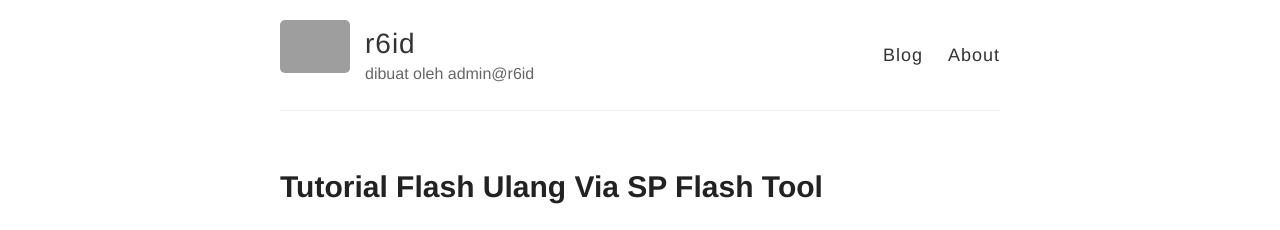
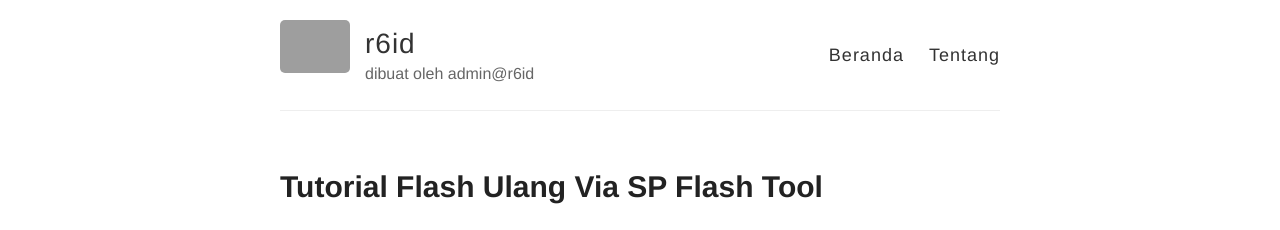
Before and after one commit to r6id/r6id.github.io, a Jekyll site: the page built from index.html, in a window 1280 px wide. Shown: the top 230 px of the page. Built offline with Jekyll 4.4.1, drawn with Linux system fonts in a browser that asks for light colours; grey boxes are pictures that could not be loaded.

Commit message:
r6id-web: EN -> ID
Signed-off-by: officialputuid <officialputuid@hack.id>
Change-Id: I8ce73f82c47f024219cb7321db5460fcd0c6ed1a

```diff
--- a/_layouts/default.html
+++ b/_layouts/default.html
@@ -28,8 +28,8 @@
           </div>
 
           <nav>
-            <a href="{{ site.baseurl }}/">Blog</a>
-            <a href="{{ site.baseurl }}/about">About</a>
+            <a href="{{ site.baseurl }}/">Beranda</a>
+            <a href="{{ site.baseurl }}/about">Tentang</a>
           </nav>
         </header>
       </div>
```
Also changed, not shown: about.md (+1 -1 lines).
